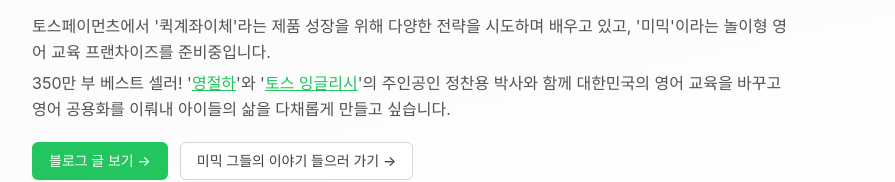
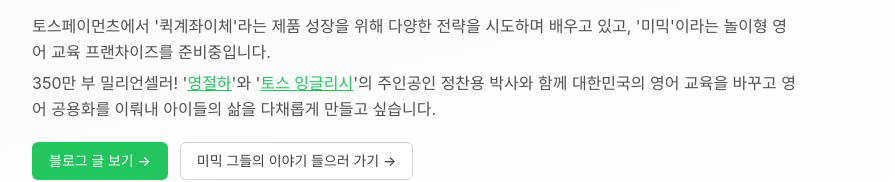
Before and after one commit to Wakeupjin/wakeupjin.github.io, a Next.js app: page / in a window 1280 px wide. Shown: the part 152-334 px from the top of the page, without its empty margins (192-1087 px from the left). Built offline with nearby package versions, Linux system fonts and the light colour scheme.

Commit message:
Update blog: sync current version to GitHub Pages

```diff
--- a/pages/index.tsx
+++ b/pages/index.tsx
@@ -49,7 +49,7 @@
             <div className="text-m text-gray-600 mb-5 leading-relaxed">
             <p>토스페이먼츠에서 '퀵계좌이체'라는 제품 성장을 위해 다양한 전략을 시도하며 배우고 있고,
               '미믹'이라는 놀이형 영어 교육 프랜차이즈를 준비중입니다.</p>
-               <p style={{ marginTop: '5px' }}>350만 부 베스트 셀러! '<a href="https://namu.wiki/w/%EC%98%81%EC%96%B4%EA%B3%B5%EB%B6%80%20%EC%A0%88%EB%8C%80%EB%A1%9C%20%ED%95%98%EC%A7%80%EB%A7%88%EB%9D%BC!" target="_blank" rel="noopener noreferrer" className="text-primary-600 hover:text-primary-700 underline">영절하</a>'와 '<a href="https://www.veritas-a.com/news/articleView.html?idxno=4717" target="_blank" rel="noopener noreferrer" className="text-primary-600 hover:text-primary-700 underline">토스 잉글리시</a>'의 주인공인 정찬용 박사와 함께
+               <p style={{ marginTop: '5px' }}>350만 부 밀리언셀러! '<a href="https://namu.wiki/w/%EC%98%81%EC%96%B4%EA%B3%B5%EB%B6%80%20%EC%A0%88%EB%8C%80%EB%A1%9C%20%ED%95%98%EC%A7%80%EB%A7%88%EB%9D%BC!" target="_blank" rel="noopener noreferrer" className="text-primary-600 hover:text-primary-700 underline">영절하</a>'와 '<a href="https://www.veritas-a.com/news/articleView.html?idxno=4717" target="_blank" rel="noopener noreferrer" className="text-primary-600 hover:text-primary-700 underline">토스 잉글리시</a>'의 주인공인 정찬용 박사와 함께
                대한민국의 영어 교육을 바꾸고 영어 공용화를 이뤄내 아이들의 삶을 다채롭게 만들고 싶습니다.</p>
             </div>
             <div className="flex flex-col sm:flex-row gap-3">
```
